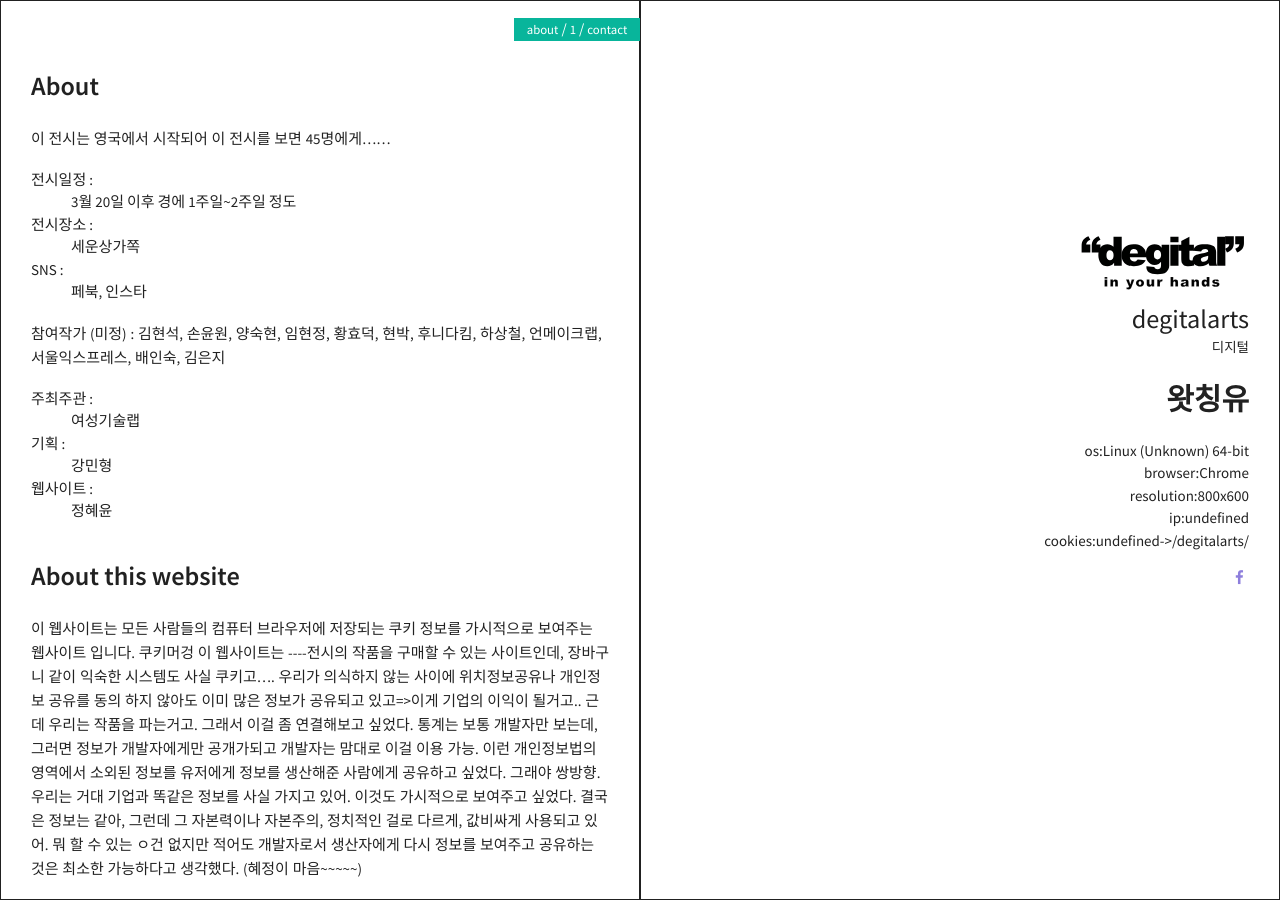
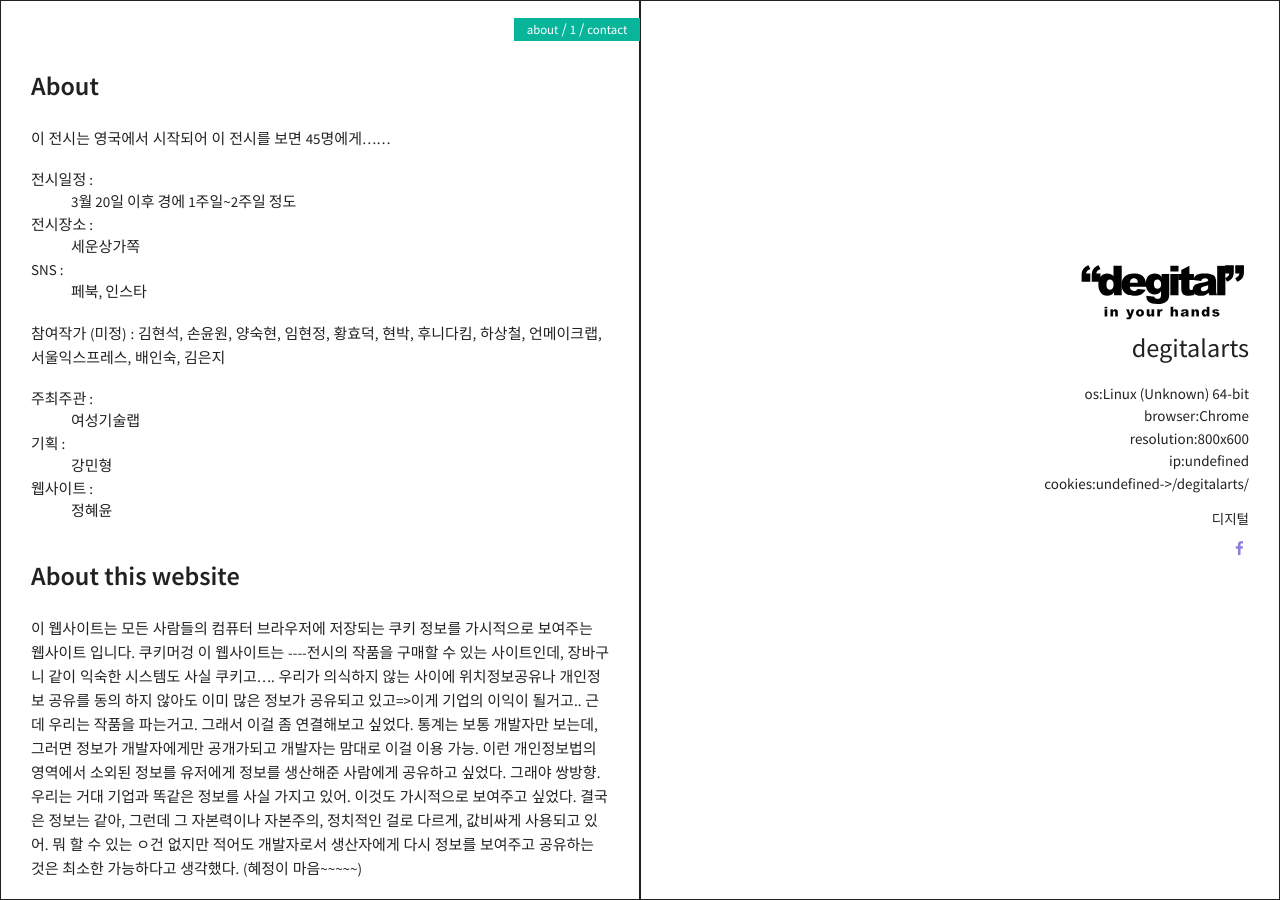
Before and after one commit to degitalarts/degitalarts, a Jekyll site: the page built from index.html, in a window 1280 px wide. Built offline with Jekyll 4.4.1, drawn with Linux system fonts in a browser that asks for light colours; comment, search, counter and statistics services are not loaded.

Commit message:
Update sidebar.html

```diff
--- a/_includes/sidebar.html
+++ b/_includes/sidebar.html
@@ -3,16 +3,14 @@
 <div class="cover-card table-cell table-middle">
   <img src="{{ site.url }}/img/degital.svg" alt="" class="avatar">
   <a href="{{ site.url }}" class="author_name hidden">{{ author.name }}</a>
-  <span class="author_bio mbm">{{ author.comment }}</span>
-
-  <h1>왓칭유</h1>
-    <ul class="test-ul">
-      <li id="my_os">test</li>
+  <ul class="test-ul">
+      <li id="my_os"></li>
       <li id="my_browser"></li>
       <li id="my_res"></li>
       <li id="my_ip"></li>
-	  <li id="my_cookies"></li>
+      <li id="my_cookies"></li>
   </ul>
+  <span class="author_bio mbm">{{ author.comment }}</span>
 
   <nav class="nav">
     <ul class="nav-list">
```
